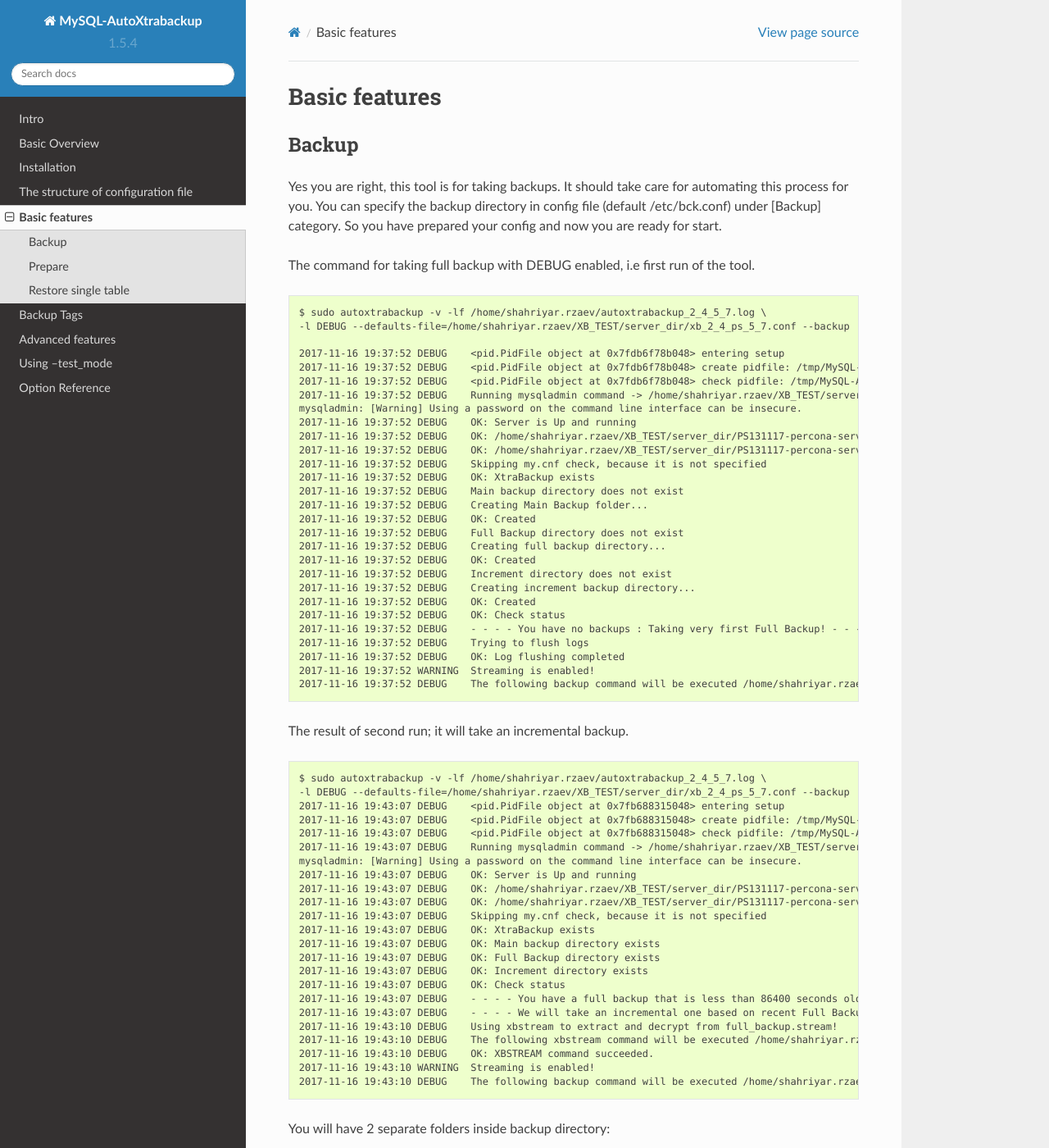
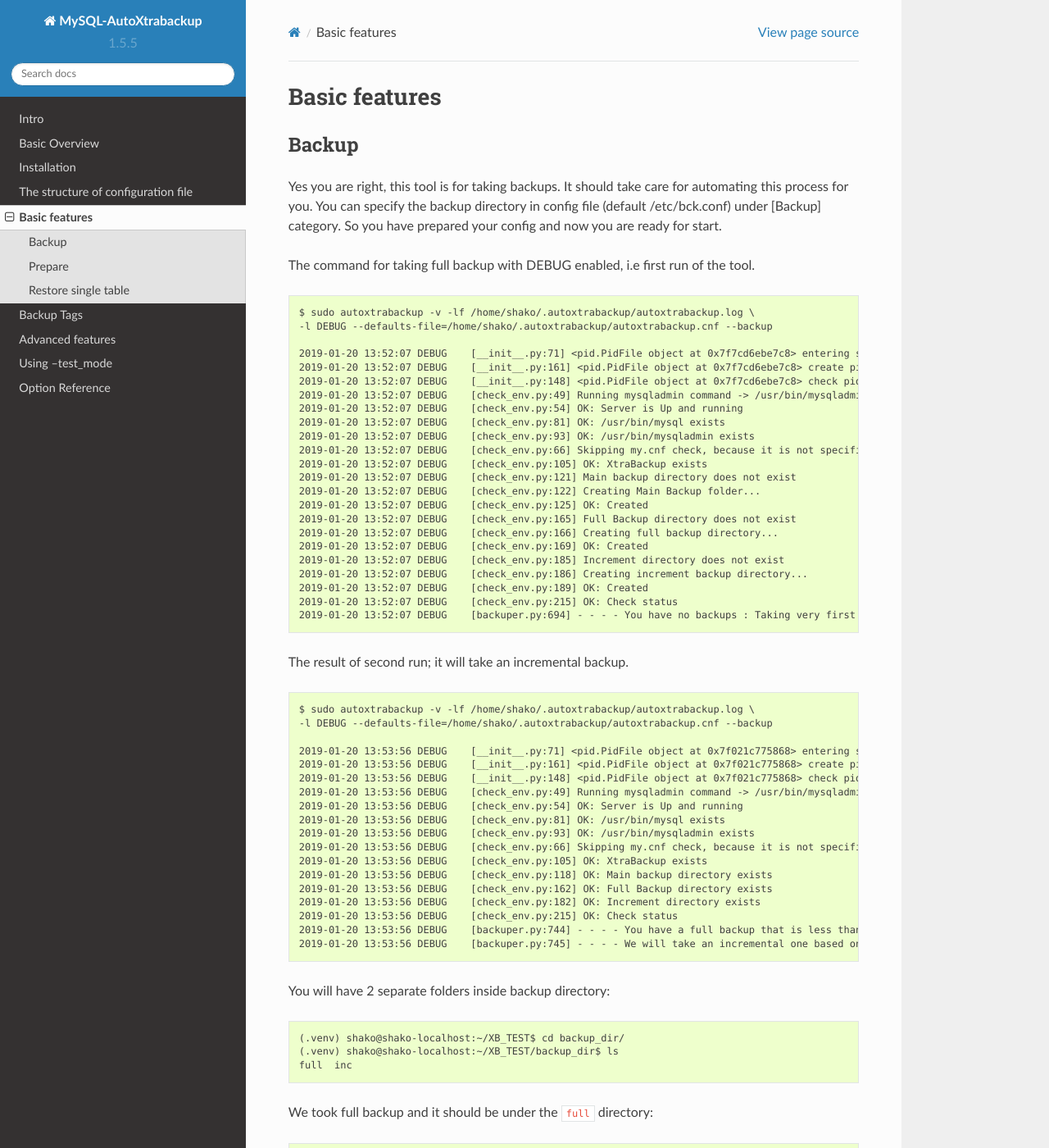
Before and after one commit to ShahriyarR/MySQL-AutoXtraBackup, a Sphinx documentation site: the page built from docs/basic_features.rst, in a window 1280 px wide and 1400 px high. Shown: the whole window at 82% size. Built offline with Sphinx 7.4.7 and the Read the Docs theme 2.0.0, drawn with Linux system fonts in a browser that asks for light colours; some of the changed text lies outside the part shown.

Commit message:
Updating some portions

```diff
--- a/docs/basic_features.rst
+++ b/docs/basic_features.rst
@@ -13,62 +13,52 @@ The command for taking full backup with DEBUG enabled, i.e first run of the tool
 
 ::
 
-    $ sudo autoxtrabackup -v -lf /home/shahriyar.rzaev/autoxtrabackup_2_4_5_7.log \
-    -l DEBUG --defaults-file=/home/shahriyar.rzaev/XB_TEST/server_dir/xb_2_4_ps_5_7.conf --backup
+    $ sudo autoxtrabackup -v -lf /home/shako/.autoxtrabackup/autoxtrabackup.log \
+    -l DEBUG --defaults-file=/home/shako/.autoxtrabackup/autoxtrabackup.cnf --backup
 
-    2017-11-16 19:37:52 DEBUG    <pid.PidFile object at 0x7fdb6f78b048> entering setup
-    2017-11-16 19:37:52 DEBUG    <pid.PidFile object at 0x7fdb6f78b048> create pidfile: /tmp/MySQL-AutoXtraBackup/autoxtrabackup.pid
-    2017-11-16 19:37:52 DEBUG    <pid.PidFile object at 0x7fdb6f78b048> check pidfile: /tmp/MySQL-AutoXtraBackup/autoxtrabackup.pid
-    2017-11-16 19:37:52 DEBUG    Running mysqladmin command -> /home/shahriyar.rzaev/XB_TEST/server_dir/PS131117-percona-server-5.7.19-17-linux-x86_64/bin/mysqladmin --defaults-file= --user=root --password= status --socket=/home/shahriyar.rzaev/XB_TEST/server_dir/PS131117-percona-server-5.7.19-17-linux-x86_64/socket.sock
-    mysqladmin: [Warning] Using a password on the command line interface can be insecure.
-    2017-11-16 19:37:52 DEBUG    OK: Server is Up and running
-    2017-11-16 19:37:52 DEBUG    OK: /home/shahriyar.rzaev/XB_TEST/server_dir/PS131117-percona-server-5.7.19-17-linux-x86_64/bin/mysql exists
-    2017-11-16 19:37:52 DEBUG    OK: /home/shahriyar.rzaev/XB_TEST/server_dir/PS131117-percona-server-5.7.19-17-linux-x86_64/bin/mysqladmin exists
-    2017-11-16 19:37:52 DEBUG    Skipping my.cnf check, because it is not specified
-    2017-11-16 19:37:52 DEBUG    OK: XtraBackup exists
-    2017-11-16 19:37:52 DEBUG    Main backup directory does not exist
-    2017-11-16 19:37:52 DEBUG    Creating Main Backup folder...
-    2017-11-16 19:37:52 DEBUG    OK: Created
-    2017-11-16 19:37:52 DEBUG    Full Backup directory does not exist
-    2017-11-16 19:37:52 DEBUG    Creating full backup directory...
-    2017-11-16 19:37:52 DEBUG    OK: Created
-    2017-11-16 19:37:52 DEBUG    Increment directory does not exist
-    2017-11-16 19:37:52 DEBUG    Creating increment backup directory...
-    2017-11-16 19:37:52 DEBUG    OK: Created
-    2017-11-16 19:37:52 DEBUG    OK: Check status
-    2017-11-16 19:37:52 DEBUG    - - - - You have no backups : Taking very first Full Backup! - - - -
-    2017-11-16 19:37:52 DEBUG    Trying to flush logs
-    2017-11-16 19:37:52 DEBUG    OK: Log flushing completed
-    2017-11-16 19:37:52 WARNING  Streaming is enabled!
-    2017-11-16 19:37:52 DEBUG    The following backup command will be executed /home/shahriyar.rzaev/XB_TEST/server_dir/target/percona-xtrabackup-2.4.x-debug/bin/xtrabackup --defaults-file= --user=root --password=''  --target-dir=/home/shahriyar.rzaev/XB_TEST/backup_dir/ps_5_7_x_2_4/full/2017-11-16_19-37-52 --backup --socket=/home/shahriyar.rzaev/XB_TEST/server_dir/PS131117-percona-server-5.7.19-17-linux-x86_64/socket.sock --compress=quicklz --compress-chunk-size=65536 --compress-threads=4 --encrypt=AES256 --encrypt-key=VVTBwgM4UhwkTTV98fhuj+D1zyWoA89K --encrypt-threads=4 --encrypt-chunk-size=65536 --slave-info --no-version-check --core-file --parallel=1 --throttle=40 --keyring-file-data=/home/shahriyar.rzaev/XB_TEST/server_dir/PS131117-percona-server-5.7.19-17-linux-x86_64/mysql-keyring/keyring --stream="xbstream" > /home/shahriyar.rzaev/XB_TEST/backup_dir/ps_5_7_x_2_4/full/2017-11-16_19-37-52/full_backup.stream
+    2019-01-20 13:52:07 DEBUG    [__init__.py:71] <pid.PidFile object at 0x7f7cd6ebe7c8> entering setup
+    2019-01-20 13:52:07 DEBUG    [__init__.py:161] <pid.PidFile object at 0x7f7cd6ebe7c8> create pidfile: /tmp/MySQL-AutoXtraBackup/autoxtrabackup.pid
+    2019-01-20 13:52:07 DEBUG    [__init__.py:148] <pid.PidFile object at 0x7f7cd6ebe7c8> check pidfile: /tmp/MySQL-AutoXtraBackup/autoxtrabackup.pid
+    2019-01-20 13:52:07 DEBUG    [check_env.py:49] Running mysqladmin command -> /usr/bin/mysqladmin --defaults-file= --user=root --password='*' status --host=127.0.0.1 --port=3306
+    2019-01-20 13:52:07 DEBUG    [check_env.py:54] OK: Server is Up and running
+    2019-01-20 13:52:07 DEBUG    [check_env.py:81] OK: /usr/bin/mysql exists
+    2019-01-20 13:52:07 DEBUG    [check_env.py:93] OK: /usr/bin/mysqladmin exists
+    2019-01-20 13:52:07 DEBUG    [check_env.py:66] Skipping my.cnf check, because it is not specified
+    2019-01-20 13:52:07 DEBUG    [check_env.py:105] OK: XtraBackup exists
+    2019-01-20 13:52:07 DEBUG    [check_env.py:121] Main backup directory does not exist
+    2019-01-20 13:52:07 DEBUG    [check_env.py:122] Creating Main Backup folder...
+    2019-01-20 13:52:07 DEBUG    [check_env.py:125] OK: Created
+    2019-01-20 13:52:07 DEBUG    [check_env.py:165] Full Backup directory does not exist
+    2019-01-20 13:52:07 DEBUG    [check_env.py:166] Creating full backup directory...
+    2019-01-20 13:52:07 DEBUG    [check_env.py:169] OK: Created
+    2019-01-20 13:52:07 DEBUG    [check_env.py:185] Increment directory does not exist
+    2019-01-20 13:52:07 DEBUG    [check_env.py:186] Creating increment backup directory...
+    2019-01-20 13:52:07 DEBUG    [check_env.py:189] OK: Created
+    2019-01-20 13:52:07 DEBUG    [check_env.py:215] OK: Check status
+    2019-01-20 13:52:07 DEBUG    [backuper.py:694] - - - - You have no backups : Taking very first Full Backup! - - - -
 
 The result of second run; it will take an incremental backup.
 
 ::
 
-    $ sudo autoxtrabackup -v -lf /home/shahriyar.rzaev/autoxtrabackup_2_4_5_7.log \
-    -l DEBUG --defaults-file=/home/shahriyar.rzaev/XB_TEST/server_dir/xb_2_4_ps_5_7.conf --backup
-    2017-11-16 19:43:07 DEBUG    <pid.PidFile object at 0x7fb688315048> entering setup
-    2017-11-16 19:43:07 DEBUG    <pid.PidFile object at 0x7fb688315048> create pidfile: /tmp/MySQL-AutoXtraBackup/autoxtrabackup.pid
-    2017-11-16 19:43:07 DEBUG    <pid.PidFile object at 0x7fb688315048> check pidfile: /tmp/MySQL-AutoXtraBackup/autoxtrabackup.pid
-    2017-11-16 19:43:07 DEBUG    Running mysqladmin command -> /home/shahriyar.rzaev/XB_TEST/server_dir/PS131117-percona-server-5.7.19-17-linux-x86_64/bin/mysqladmin --defaults-file= --user=root --password= status --socket=/home/shahriyar.rzaev/XB_TEST/server_dir/PS131117-percona-server-5.7.19-17-linux-x86_64/socket.sock
-    mysqladmin: [Warning] Using a password on the command line interface can be insecure.
-    2017-11-16 19:43:07 DEBUG    OK: Server is Up and running
-    2017-11-16 19:43:07 DEBUG    OK: /home/shahriyar.rzaev/XB_TEST/server_dir/PS131117-percona-server-5.7.19-17-linux-x86_64/bin/mysql exists
-    2017-11-16 19:43:07 DEBUG    OK: /home/shahriyar.rzaev/XB_TEST/server_dir/PS131117-percona-server-5.7.19-17-linux-x86_64/bin/mysqladmin exists
-    2017-11-16 19:43:07 DEBUG    Skipping my.cnf check, because it is not specified
-    2017-11-16 19:43:07 DEBUG    OK: XtraBackup exists
-    2017-11-16 19:43:07 DEBUG    OK: Main backup directory exists
-    2017-11-16 19:43:07 DEBUG    OK: Full Backup directory exists
-    2017-11-16 19:43:07 DEBUG    OK: Increment directory exists
-    2017-11-16 19:43:07 DEBUG    OK: Check status
-    2017-11-16 19:43:07 DEBUG    - - - - You have a full backup that is less than 86400 seconds old. - - - -
-    2017-11-16 19:43:07 DEBUG    - - - - We will take an incremental one based on recent Full Backup - - - -
-    2017-11-16 19:43:10 DEBUG    Using xbstream to extract and decrypt from full_backup.stream!
-    2017-11-16 19:43:10 DEBUG    The following xbstream command will be executed /home/shahriyar.rzaev/XB_TEST/server_dir/target/percona-xtrabackup-2.4.x-debug/bin/xbstream -x --parallel=100 --decrypt=AES256 --encrypt-key=VVTBwgM4UhwkTTV98fhuj+D1zyWoA89K --encrypt-threads=4 < /home/shahriyar.rzaev/XB_TEST/backup_dir/ps_5_7_x_2_4/full/2017-11-16_19-37-52/full_backup.stream -C /home/shahriyar.rzaev/XB_TEST/backup_dir/ps_5_7_x_2_4/full/2017-11-16_19-37-52
-    2017-11-16 19:43:10 DEBUG    OK: XBSTREAM command succeeded.
-    2017-11-16 19:43:10 WARNING  Streaming is enabled!
-    2017-11-16 19:43:10 DEBUG    The following backup command will be executed /home/shahriyar.rzaev/XB_TEST/server_dir/target/percona-xtrabackup-2.4.x-debug/bin/xtrabackup --defaults-file= --user=root --password='' --target-dir=/home/shahriyar.rzaev/XB_TEST/backup_dir/ps_5_7_x_2_4/inc/2017-11-16_19-43-10 --incremental-basedir=/home/shahriyar.rzaev/XB_TEST/backup_dir/ps_5_7_x_2_4/full/2017-11-16_19-37-52 --backup --socket=/home/shahriyar.rzaev/XB_TEST/server_dir/PS131117-percona-server-5.7.19-17-linux-x86_64/socket.sock --compress=quicklz --compress-chunk-size=65536 --compress-threads=4 --encrypt=AES256 --encrypt-key=VVTBwgM4UhwkTTV98fhuj+D1zyWoA89K --encrypt-threads=4 --encrypt-chunk-size=65536 --slave-info --no-version-check --core-file --parallel=1 --throttle=40 --keyring-file-data=/home/shahriyar.rzaev/XB_TEST/server_dir/PS131117-percona-server-5.7.19-17-linux-x86_64/mysql-keyring/keyring --stream="xbstream" > /home/shahriyar.rzaev/XB_TEST/backup_dir/ps_5_7_x_2_4/inc/2017-11-16_19-43-10/inc_backup.stream
+    $ sudo autoxtrabackup -v -lf /home/shako/.autoxtrabackup/autoxtrabackup.log \
+    -l DEBUG --defaults-file=/home/shako/.autoxtrabackup/autoxtrabackup.cnf --backup
+
+    2019-01-20 13:53:56 DEBUG    [__init__.py:71] <pid.PidFile object at 0x7f021c775868> entering setup
+    2019-01-20 13:53:56 DEBUG    [__init__.py:161] <pid.PidFile object at 0x7f021c775868> create pidfile: /tmp/MySQL-AutoXtraBackup/autoxtrabackup.pid
+    2019-01-20 13:53:56 DEBUG    [__init__.py:148] <pid.PidFile object at 0x7f021c775868> check pidfile: /tmp/MySQL-AutoXtraBackup/autoxtrabackup.pid
+    2019-01-20 13:53:56 DEBUG    [check_env.py:49] Running mysqladmin command -> /usr/bin/mysqladmin --defaults-file= --user=root --password='*' status --host=127.0.0.1 --port=3306
+    2019-01-20 13:53:56 DEBUG    [check_env.py:54] OK: Server is Up and running
+    2019-01-20 13:53:56 DEBUG    [check_env.py:81] OK: /usr/bin/mysql exists
+    2019-01-20 13:53:56 DEBUG    [check_env.py:93] OK: /usr/bin/mysqladmin exists
+    2019-01-20 13:53:56 DEBUG    [check_env.py:66] Skipping my.cnf check, because it is not specified
+    2019-01-20 13:53:56 DEBUG    [check_env.py:105] OK: XtraBackup exists
+    2019-01-20 13:53:56 DEBUG    [check_env.py:118] OK: Main backup directory exists
+    2019-01-20 13:53:56 DEBUG    [check_env.py:162] OK: Full Backup directory exists
+    2019-01-20 13:53:56 DEBUG    [check_env.py:182] OK: Increment directory exists
+    2019-01-20 13:53:56 DEBUG    [check_env.py:215] OK: Check status
+    2019-01-20 13:53:56 DEBUG    [backuper.py:744] - - - - You have a full backup that is less than 86400 seconds old. - - - -
+    2019-01-20 13:53:56 DEBUG    [backuper.py:745] - - - - We will take an incremental one based on recent Full Backup - - - -
 
 
 
@@ -76,26 +66,26 @@ You will have 2 separate folders inside backup directory:
 
 ::
 
-    [vagrant@localhost backup_dir]$ ls
-    ps_5_7_x_2_4
-    [vagrant@localhost backup_dir]$ cd ps_5_7_x_2_4/
-    [vagrant@localhost ps_5_7_x_2_4]$ ls
+    (.venv) shako@shako-localhost:~/XB_TEST$ cd backup_dir/
+    (.venv) shako@shako-localhost:~/XB_TEST/backup_dir$ ls
     full  inc
+
 
 
 We took full backup and it should be under the ``full`` directory:
 
 ::
 
-    [vagrant@localhost ps_5_7_x_2_4]$ ls full/
-    2017-11-16_19-37-52
+    (.venv) shako@shako-localhost:~/XB_TEST/backup_dir$ ls full/
+    2019-01-20_13-52-07
+
 
 Incremental backups are inside ``inc`` directory:
 
 ::
 
-    [vagrant@localhost ps_5_7_x_2_4]$ ls inc/
-    2017-11-16_19-43-10
+    (.venv) shako@shako-localhost:~/XB_TEST/backup_dir$ ls inc/
+    2019-01-20_13-53-59
 
 If you want more incremental backups just run the same command again and again.
 
@@ -107,10 +97,11 @@ full and 2 incremental backups:
 
 ::
 
-    [vagrant@localhost ps_5_7_x_2_4]$ ls full/
-    2017-11-16_19-37-52
-    [vagrant@localhost ps_5_7_x_2_4]$ ls inc/
-    2017-11-16_19-43-10  2017-11-16_19-48-23
+    (.venv) shako@shako-localhost:~/XB_TEST/backup_dir$ ls full/
+    2019-01-20_13-52-07
+    (.venv) shako@shako-localhost:~/XB_TEST/backup_dir$ ls inc/
+    2019-01-20_13-53-59  2019-01-20_13-56-42
+
 
 All backups will be prepared
 automatically.
@@ -125,11 +116,10 @@ For now let's choose 1:
 
 ::
 
-    $ autoxtrabackup -v -lf /home/shahriyar.rzaev/autoxtrabackup_2_4_5_7.log \
-    -l DEBUG --defaults-file=/home/shahriyar.rzaev/XB_TEST/server_dir/xb_2_4_ps_5_7.conf --prepare
-    2017-11-16 19:50:33 DEBUG    <pid.PidFile object at 0x7fea1d28c048> entering setup
-    2017-11-16 19:50:33 DEBUG    <pid.PidFile object at 0x7fea1d28c048> create pidfile: /tmp/MySQL-AutoXtraBackup/autoxtrabackup.pid
-    2017-11-16 19:50:33 DEBUG    <pid.PidFile object at 0x7fea1d28c048> check pidfile: /tmp/MySQL-AutoXtraBackup/autoxtrabackup.pid
+    $ sudo /home/shako/REPOS/MySQL-AutoXtraBackup/.venv/bin/autoxtrabackup --prepare -v -l DEBUG
+    2019-01-20 14:02:57 DEBUG    [__init__.py:71] <pid.PidFile object at 0x7f91306ce868> entering setup
+    2019-01-20 14:02:57 DEBUG    [__init__.py:161] <pid.PidFile object at 0x7f91306ce868> create pidfile: /tmp/MySQL-AutoXtraBackup/autoxtrabackup.pid
+    2019-01-20 14:02:57 DEBUG    [__init__.py:148] <pid.PidFile object at 0x7f91306ce868> check pidfile: /tmp/MySQL-AutoXtraBackup/autoxtrabackup.pid
     - - - - - - - - - - - - - - - - - - - - - - - - - - - - - - - - - - - - - - - - - - - - - - - - - - -
 
     Preparing full/inc backups!
@@ -160,20 +150,19 @@ You can restore single table as displayed here:
     ) ENGINE=InnoDB DEFAULT CHARSET=latin1
     1 row in set (0.01 sec)
 
-    > select * from t1;
+    mysql> select * from t1;
     +----+
     | id |
     +----+
     |  1 |
-    |  1 |
-    |  2 |
-    |  1 |
     |  2 |
     |  3 |
+    |  4 |
+    |  5 |
     +----+
-    6 rows in set (0.01 sec)
+    5 rows in set (0.00 sec)
 
-    > delete from t1;
+    mysql> delete from t1;
     Query OK, 6 rows affected (0.12 sec)
 
 
--- a/docs/basic_overview.rst
+++ b/docs/basic_overview.rst
@@ -15,6 +15,7 @@ backups, also for preparing backups, as well as to restore. Here is project path
     * partial_recovery      -- Partial table recovery script.
     * general_conf          -- All-in-one config file's and config reader class folder.
     * prepare_env_test_mode -- The directory for --test_mode actions.
+    * process_runner        -- The directory for process runner script.
     * test                  -- The directory for test things.
     * setup.py              -- Setuptools Setup file.
     * autoxtrabackup.py     -- Commandline Tool provider script.
--- a/docs/conf.py
+++ b/docs/conf.py
@@ -46,7 +46,7 @@ master_doc = 'index'
 
 # General information about the project.
 project = u'MySQL-AutoXtrabackup'
-copyright = u'2018, Shahriyar Rzayev'
+copyright = u'2019, Shahriyar Rzayev'
 author = u'Shahriyar Rzayev'
 
 # The version info for the project you're documenting, acts as replacement for
@@ -54,9 +54,9 @@ author = u'Shahriyar Rzayev'
 # built documents.
 #
 # The short X.Y version.
-version = u'1.5.4'
+version = u'1.5.5'
 # The full version, including alpha/beta/rc tags.
-release = u'1.5.4'
+release = u'1.5.5'
 
 # The language for content autogenerated by Sphinx. Refer to documentation
 # for a list of supported languages.
```
Also changed, not shown: other parts of docs/basic_features.rst (+1 -1 lines), docs/installation.rst (+4 -10 lines).
